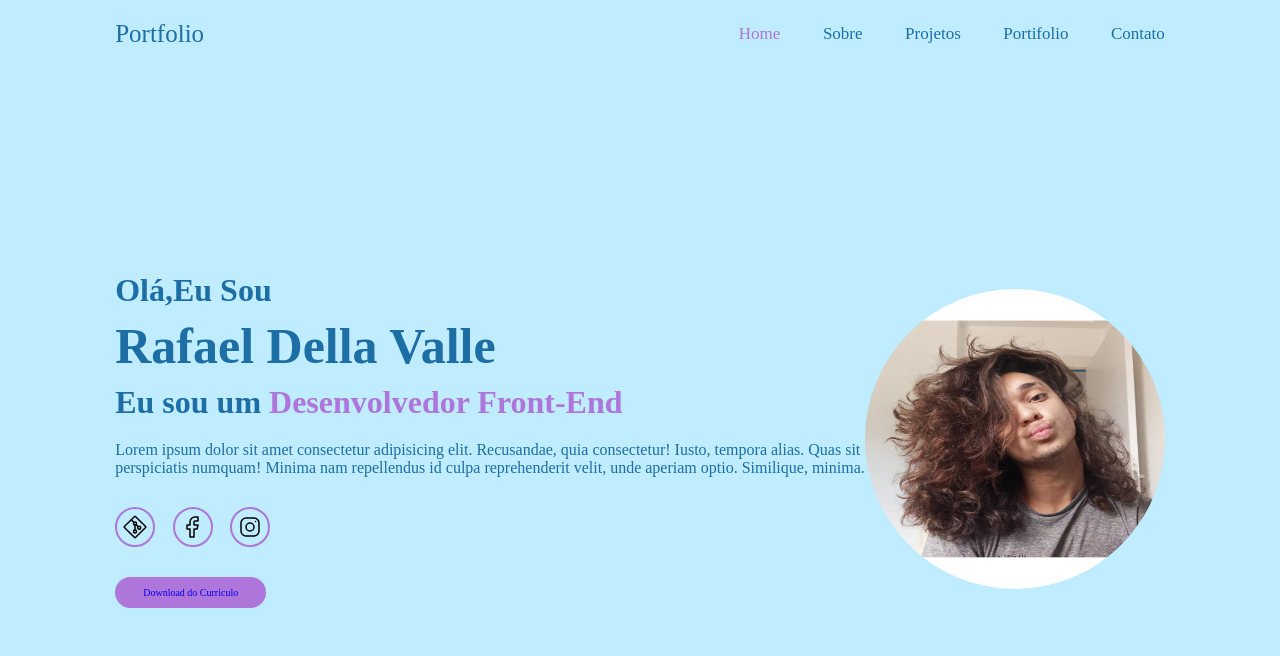
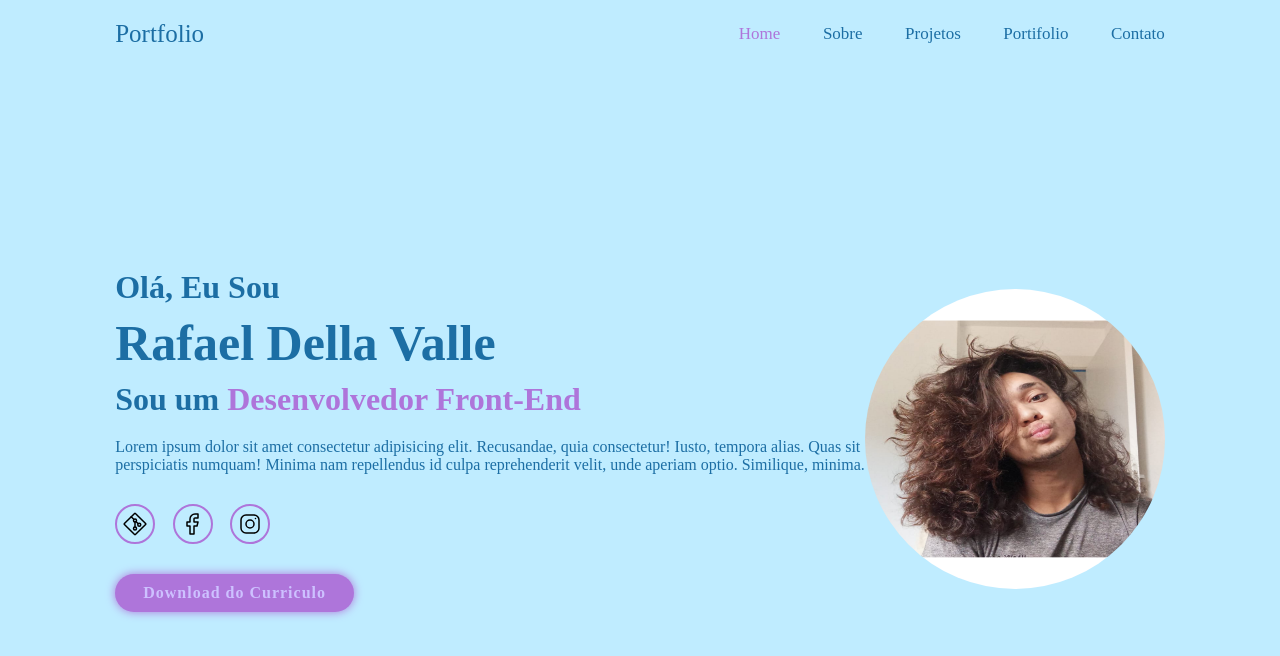
Before and after one commit to RafaelDellaValle/Meu-portifolio1, a plain HTML site: page index.html in a window 1280 px wide. Drawn offline with Linux system fonts and the light colour scheme.

Commit message:
finalizando a seção principal

```diff
--- a/index.html
+++ b/index.html
@@ -30,9 +30,9 @@
 
     <section class="home" id="home">
         <div class="home-content">
-            <h3>Olá,Eu Sou</h3>
+            <h3>Olá, Eu Sou</h3>
             <h1>Rafael Della Valle</h1>
-            <h3>Eu sou um <span>Desenvolvedor Front-End</span></h3>
+            <h3>Sou um <span>Desenvolvedor Front-End</span></h3>
             <p>Lorem ipsum dolor sit amet consectetur adipisicing elit. Recusandae, quia consectetur! Iusto, tempora alias. Quas sit perspiciatis numquam! Minima nam repellendus id culpa reprehenderit velit,
                 unde aperiam optio. Similique, minima.</p>
                 <div class="social-media">
@@ -50,7 +50,7 @@
 
     </section>
 
-
+    <!-- seção sobre -->
 
 
 
--- a/style.css
+++ b/style.css
@@ -134,5 +134,15 @@ span{
     display: inline-block;
     padding: 1rem 2.8rem;
     background: var(--main-color);
-    border-radius: 200px;
+    border-radius: 4rem;
+    box-shadow: 0 0 1rem var(--main-color);
+    font-size: 1.6rem;
+    color: var(--second-bg-color);
+    letter-spacing: .1rem;
+    font-weight: 600;
+    transition: .8 ease;
 }
+
+.btn:hover{
+    box-shadow: none;
+}
```
